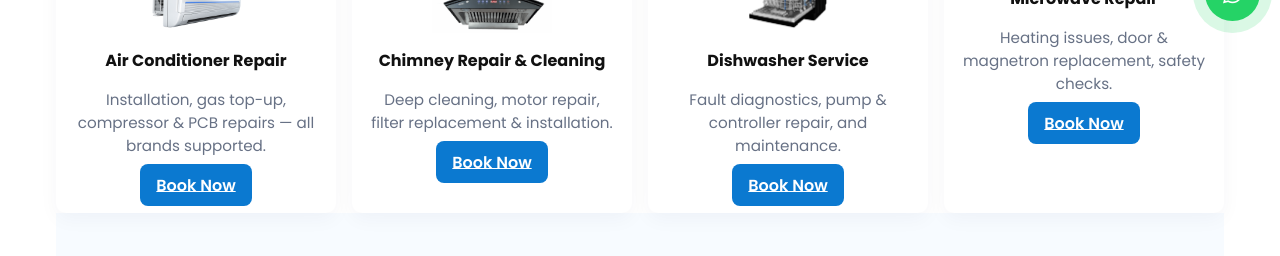
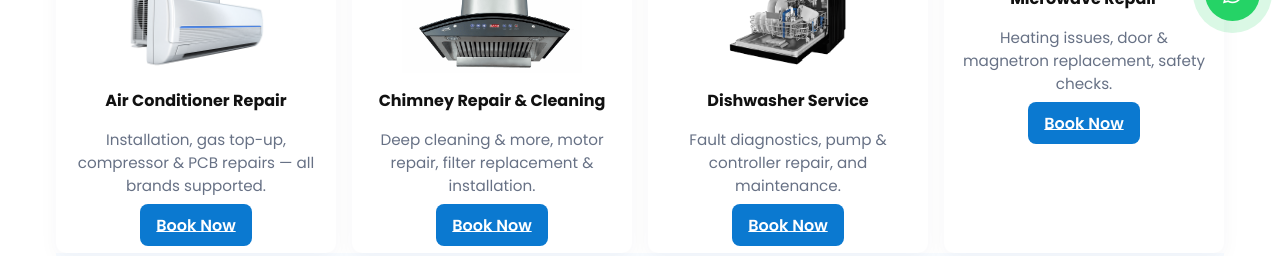
Before and after one commit to optmsshiv/fastfixncr, a plain HTML site: page index.html in a window 1280 px wide. Shown: the part 759-1015 px from the top of the page. Drawn offline with Linux system fonts and the light colour scheme.

Commit message:
Update card image height and refine chimney repair description for clarity

```diff
--- a/assets/css/style.css
+++ b/assets/css/style.css
@@ -153,7 +153,7 @@
  }
 
  .card img {
-     height: 80px;
+     height: 120px;
      object-fit: contain
  }
 
--- a/index.html
+++ b/index.html
@@ -153,7 +153,7 @@
                     <img src="assets/images/chimney.png"
                         alt="A technician performing maintenance on a chimney in a residential setting, ensuring proper functionality and safety." />
                     <h4>Chimney Repair & Cleaning</h4>
-                    <p style="color:var(--muted);font-size:.95rem">Deep cleaning, motor repair, filter replacement &
+                    <p style="color:var(--muted);font-size:.95rem">Deep cleaning & more, motor repair, filter replacement &
                         installation.</p>
                     <div style="margin-top:.5rem"><a class="btn-primary" href="#contact">Book Now</a></div>
                 </article>
```
